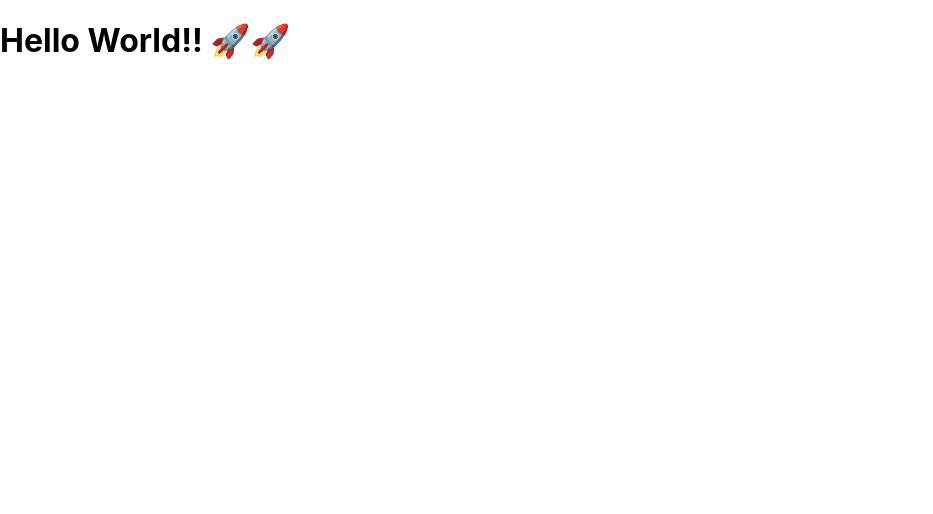
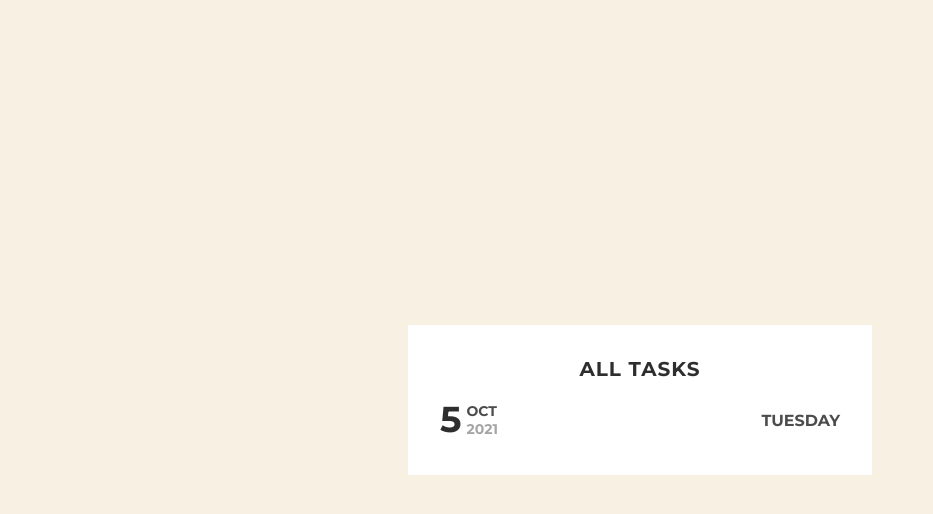
Before and after one commit to dakshsethi/React-Todo, a React (Create React App) app: page / in a window 1280 px wide. Shown: the top 514 px of the page, without its empty margins (0-933 px from the left). Built offline with nearby package versions, Linux system fonts and the light colour scheme.

Commit message:
Added Date Component

```diff
--- a/public/index.html
+++ b/public/index.html
@@ -24,7 +24,7 @@
       work correctly both with client-side routing and a non-root public URL.
       Learn how to configure a non-root public URL by running `npm run build`.
     -->
-    <title>React App</title>
+    <title>Tasks App</title>
   </head>
   <body>
     <noscript>You need to enable JavaScript to run this app.</noscript>
--- a/src/App.js
+++ b/src/App.js
@@ -1,7 +1,11 @@
+import CurrentInfo from './Dates/CurrentInfo';
+
 const App = () => {
   return (
-    <div>
-      <h1>Hello World!! 🚀🚀</h1>
+    <div className = "main">
+      <div className="heading">all tasks</div>
+      <CurrentInfo />
+      {/* <h1>Hello World!! 🚀🚀</h1>  */}
     </div>
   );
 }
--- /dev/null
+++ b/src/Dates/CurrentInfo.js
@@ -0,0 +1,45 @@
+import { getByPlaceholderText } from "@testing-library/react";
+
+const CurrentInfo = () => {
+    return (
+        <div className="date__area">
+            <div class="date">
+                <div className="date_dt">{ getDate() }</div>
+                <div className="month_year">
+                    <span style={{ color: '#4d4c4c' }}>{ getmonth() }</span>
+                    <br />
+                    { getYear() }
+                </div>
+            </div>
+            <div class="day">{ getDay() }</div>
+        </div>
+    );
+}
+
+const getDay = () => {
+    let objToday = new Date();
+	let weekday = new Array('Sunday', 'Monday', 'Tuesday', 'Wednesday', 'Thursday', 'Friday', 'Saturday');
+	let dayOfWeek = weekday[objToday.getDay()];
+    return dayOfWeek;
+}
+
+const getDate = () => {
+    let objToday = new Date();
+	let dayOfMonth = objToday.getDate(); //( objToday.getDate() < 10) ? '0' + objToday.getDate() : objToday.getDate();
+    return dayOfMonth;
+}
+
+const getmonth = () => {
+    let objToday = new Date();
+	let months = new Array('Jan', 'Feb', 'Mar', 'Apr', 'May', 'Jun', 'Jul', 'Aug', 'Sep', 'Oct', 'Nov', 'Dec');
+	let curMonth = months[objToday.getMonth()];
+    return curMonth;
+}
+
+const getYear = () => {
+    let objToday = new Date();
+    let curYear = objToday.getFullYear();
+    return curYear;
+}
+
+export default CurrentInfo;
--- a/src/index.css
+++ b/src/index.css
@@ -1,11 +1,93 @@
+@import url("https://fonts.googleapis.com/css2?family=Montserrat:wght@300;400;500;600;700;800&display=swap");
 body {
   margin: 0;
-  font-family: -apple-system, BlinkMacSystemFont, 'Segoe UI', 'Roboto', 'Oxygen', 'Ubuntu', 'Cantarell', 'Fira Sans', 'Droid Sans', 'Helvetica Neue', sans-serif;
+  padding: 0;
+  -webkit-box-sizing: border-box;
+          box-sizing: border-box;
+  font-family: 'Montserrat';
   -webkit-font-smoothing: antialiased;
   -moz-osx-font-smoothing: grayscale;
 }
 
-code {
-  font-family: source-code-pro, Menlo, Monaco, Consolas, 'Courier New', monospace;
+#root {
+  background-color: #F8F0E3;
+  width: 100%;
+  height: 100vh;
+  display: -webkit-box;
+  display: -ms-flexbox;
+  display: flex;
+  -webkit-box-pack: center;
+      -ms-flex-pack: center;
+          justify-content: center;
+  -webkit-box-align: center;
+      -ms-flex-align: center;
+          align-items: center;
+}
+
+.main {
+  background-color: white;
+  width: 400px;
+  max-height: 100vh;
+  color: #2e2e2e;
+  padding: 2em;
+  display: -webkit-box;
+  display: -ms-flexbox;
+  display: flex;
+  -webkit-box-orient: vertical;
+  -webkit-box-direction: normal;
+      -ms-flex-direction: column;
+          flex-direction: column;
+  -webkit-transition: width 1s ease-in;
+  transition: width 1s ease-in;
+  -webkit-box-align: center;
+      -ms-flex-align: center;
+          align-items: center;
+}
+
+.main .heading {
+  text-transform: uppercase;
+  letter-spacing: 1px;
+  font-weight: 700;
+  font-size: 20px;
+}
+
+.date__area {
+  margin-top: 1em;
+  width: 100%;
+  display: -webkit-box;
+  display: -ms-flexbox;
+  display: flex;
+  -webkit-box-pack: justify;
+      -ms-flex-pack: justify;
+          justify-content: space-between;
+  -webkit-box-align: center;
+      -ms-flex-align: center;
+          align-items: center;
+}
+
+.date__area .day {
+  text-transform: uppercase;
+  font-weight: bold;
+  color: #a5a5a5;
+  color: #4d4c4c;
+}
+
+.date__area .date {
+  display: -webkit-box;
+  display: -ms-flexbox;
+  display: flex;
+}
+
+.date__area .date .date_dt {
+  font-weight: bold;
+  font-size: 36px;
+}
+
+.date__area .date .month_year {
+  padding: 5px;
+  text-transform: uppercase;
+  font-weight: bold;
+  color: #a5a5a5;
+  font-size: 14px;
 }
 /*# sourceMappingURL=index.css.map */
```
Also changed, not shown: src/Todo/data.js (+29 -0 lines).
